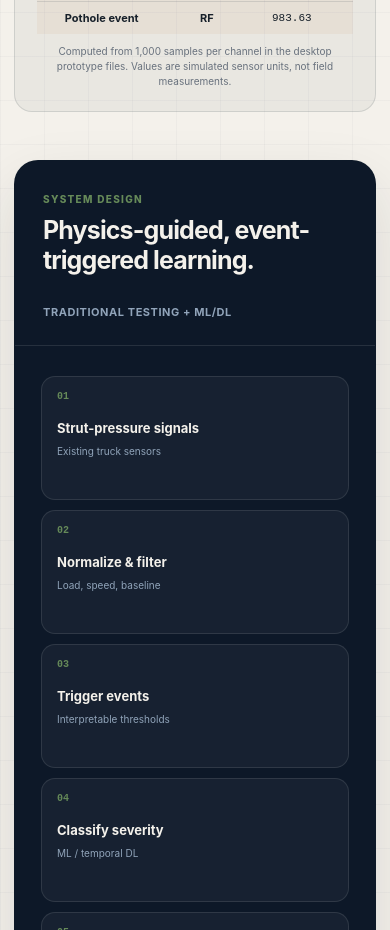
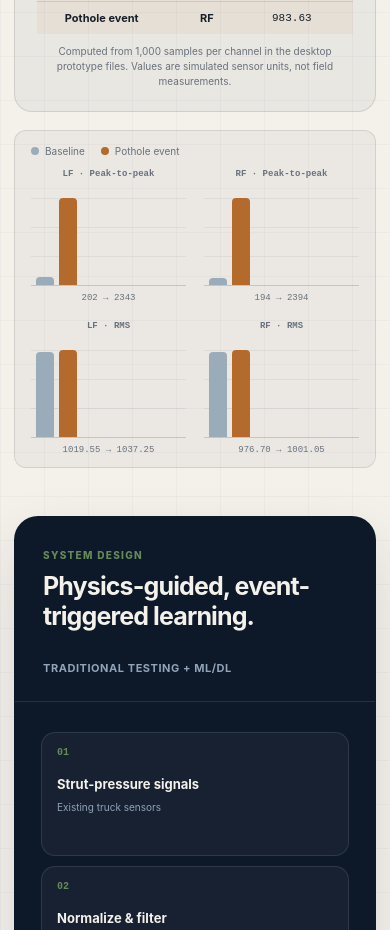
Before and after one commit to jiangjian9803-eng/jiangjian9803-eng.github.io, a Next.js app: page / in a window 390 px wide. Shown: the part 10460-11390 px from the top of the page. Built offline with nearby package versions, Linux system fonts and the light colour scheme.

Commit message:
Add animated pressure feature comparison chart

```diff
--- a/index.html
+++ b/index.html
@@ -270,6 +270,7 @@
               <div class="problem-definition-footer"><div><b>Research goal</b><span>An interpretable, verifiable, deployable pothole-monitoring system.</span></div><div><b>Success criteria</b><span>Accurate detection · separable severity · robust across operating conditions.</span></div></div>
               <div class="definition-data"><div class="definition-data-head"><span>DATA CHECK</span><strong>Representative pressure features</strong></div><div class="definition-table-wrap"><table><thead><tr><th>Run</th><th>Channel</th><th>Mean</th><th>Min</th><th>Max</th><th>Peak-to-peak</th><th>RMS</th></tr></thead><tbody><tr><td>Baseline</td><td>LF</td><td>1017.86</td><td>915.58</td><td>1117.96</td><td>202.38</td><td>1019.55</td></tr><tr><td>Baseline</td><td>RF</td><td>975.03</td><td>876.79</td><td>1071.00</td><td>194.22</td><td>976.70</td></tr><tr class="definition-event"><td>Pothole event</td><td>LF</td><td>1020.02</td><td>10.45</td><td>2353.91</td><td>2343.46</td><td>1037.25</td></tr><tr class="definition-event"><td>Pothole event</td><td>RF</td><td>983.63</td><td>17.59</td><td>2411.66</td><td>2394.07</td><td>1001.05</td></tr></tbody></table></div><small>Computed from 1,000 samples per channel in the desktop prototype files. Values are simulated sensor units, not field measurements.</small></div>
             </section>
+            <div class="definition-chart" aria-label="Animated comparison of baseline and pothole pressure features"><div class="definition-chart-legend"><span><i class="legend-baseline"></i>Baseline</span><span><i class="legend-event"></i>Pothole event</span></div><div class="definition-bars"><div class="definition-bar-group"><b>LF · Peak-to-peak</b><div class="definition-bar-track"><i class="definition-bar baseline-bar" style="--bar-height: 9%"></i><i class="definition-bar event-bar" style="--bar-height: 100%"></i></div><small>202 → 2343</small></div><div class="definition-bar-group"><b>RF · Peak-to-peak</b><div class="definition-bar-track"><i class="definition-bar baseline-bar" style="--bar-height: 8%"></i><i class="definition-bar event-bar" style="--bar-height: 100%"></i></div><small>194 → 2394</small></div><div class="definition-bar-group"><b>LF · RMS</b><div class="definition-bar-track"><i class="definition-bar baseline-bar" style="--bar-height: 98%"></i><i class="definition-bar event-bar" style="--bar-height: 100%"></i></div><small>1019.55 → 1037.25</small></div><div class="definition-bar-group"><b>RF · RMS</b><div class="definition-bar-track"><i class="definition-bar baseline-bar" style="--bar-height: 98%"></i><i class="definition-bar event-bar" style="--bar-height: 100%"></i></div><small>976.70 → 1001.05</small></div></div></div>
           </div>
 
           <article class="research-architecture" aria-labelledby="research-architecture-title">
--- a/styles.css
+++ b/styles.css
@@ -314,6 +314,8 @@ h1 em { position: relative; margin-top: .08em; color: var(--blue); font-style: n
 .problem-definition-head { display: flex; justify-content: space-between; align-items: baseline; gap: 18px; padding-bottom: 15px; border-bottom: 1px solid var(--line); }.problem-definition-head span { color: #668a59; font: 850 9px monospace; letter-spacing: .1em; }.problem-definition-head h3 { color: var(--ink); font-size: 22px; letter-spacing: -.035em; }
 .problem-definition-grid { display: grid; grid-template-columns: 1fr 1fr; gap: 24px; padding: 22px 0; }.problem-definition-grid b, .problem-definition-footer b { display: block; color: #668a59; font: 850 9px monospace; letter-spacing: .08em; text-transform: uppercase; }.problem-definition-grid p { margin: 8px 0 18px; color: var(--ink); font-size: 14px; line-height: 1.6; }.problem-definition-grid p:last-child { margin-bottom: 0; }
 .problem-definition-model { padding-left: 24px; border-left: 1px solid var(--line); }.definition-chain { display: flex; align-items: center; flex-wrap: wrap; gap: 7px; margin-top: 18px; }.definition-chain span { padding: 8px 10px; border: 1px solid rgba(53,109,255,.25); border-radius: 8px; color: var(--ink); background: rgba(255,255,255,.5); font-size: 11px; font-weight: 750; }.definition-chain i { color: var(--blue); font-style: normal; }.problem-definition-model small { display: block; margin-top: 18px; color: var(--muted); font-size: 11px; line-height: 1.55; }.problem-definition-footer { display: grid; grid-template-columns: 1fr 1fr; gap: 18px; padding-top: 17px; border-top: 1px solid var(--line); }.problem-definition-footer span { display: block; margin-top: 7px; color: var(--muted); font-size: 12px; line-height: 1.5; }
+.definition-chart { margin-top: 18px; padding: 14px 16px 12px; border: 1px solid var(--line); border-radius: 12px; background: rgba(13,24,40,.035); }.definition-chart-legend { display: flex; gap: 16px; color: var(--muted); font-size: 10px; }.definition-chart-legend span { display: inline-flex; align-items: center; gap: 6px; }.definition-chart-legend i { width: 8px; height: 8px; border-radius: 50%; }.legend-baseline { background: #9aabba; }.legend-event { background: #b46a2c; }.definition-bars { display: grid; grid-template-columns: repeat(4, 1fr); gap: 18px; margin-top: 12px; }.definition-bar-group b { display: block; min-height: 24px; color: var(--muted); font: 700 9px/1.3 monospace; }.definition-bar-track { display: flex; align-items: end; gap: 5px; height: 88px; margin-top: 5px; padding: 0 5px; border-bottom: 1px solid var(--line); background: repeating-linear-gradient(to top, transparent 0 28px, rgba(13,24,40,.06) 28px 29px); }.definition-bar { display: block; width: 18px; height: var(--bar-height); border-radius: 4px 4px 0 0; transform-origin: bottom; animation: bar-rise 1s cubic-bezier(.2,.8,.2,1) both; }.baseline-bar { background: #9aabba; }.event-bar { background: #b46a2c; animation-delay: .2s; }.definition-bar-group small { display: block; margin-top: 7px; color: var(--muted); font: 9px monospace; white-space: nowrap; }
+@keyframes bar-rise { from { transform: scaleY(0); opacity: .2; } to { transform: scaleY(1); opacity: 1; } }
 .definition-data { margin-top: 20px; padding-top: 18px; border-top: 1px solid var(--line); }.definition-data-head { display: flex; justify-content: space-between; align-items: baseline; }.definition-data-head span { color: #668a59; font: 850 9px monospace; letter-spacing: .1em; }.definition-data-head strong { color: var(--ink); font-size: 12px; }.definition-table-wrap { overflow-x: auto; margin-top: 10px; }.definition-data table { width: 100%; min-width: 680px; border-collapse: collapse; font-size: 11px; }.definition-data th { padding: 8px 7px; color: var(--muted); font: 700 9px monospace; letter-spacing: .05em; text-align: left; text-transform: uppercase; }.definition-data td { padding: 9px 7px; border-top: 1px solid var(--line); color: var(--ink); font-family: monospace; }.definition-data td:first-child, .definition-data td:nth-child(2) { font-family: inherit; font-weight: 700; }.definition-data .definition-event td { background: rgba(180,106,44,.06); }.definition-data > small { display: block; margin-top: 10px; color: var(--muted); font-size: 10px; line-height: 1.5; }
 @keyframes pressure-sweep { to { stroke-dashoffset: 0; } }
 @keyframes event-pulse { 0%, 100% { opacity: .35; transform: scale(.75); transform-origin: 420px 18px; } 50% { opacity: 1; transform: scale(1.25); transform-origin: 420px 18px; } }
@@ -447,6 +449,7 @@ footer { display: flex; justify-content: space-between; padding-block: 25px 40px
   .problem-definition-grid, .problem-definition-footer { grid-template-columns: 1fr; }
   .problem-definition-model { padding-left: 0; padding-top: 20px; border-top: 1px solid var(--line); border-left: 0; }
   .problem-definition-head { align-items: flex-start; flex-direction: column; }
+  .definition-bars { grid-template-columns: 1fr 1fr; }
   .feasibility-roadmap { align-items: flex-start; flex-direction: column; }
   .feasibility-roadmap i { display: none; }
   .research-plan-heading { align-items: center; }
```
